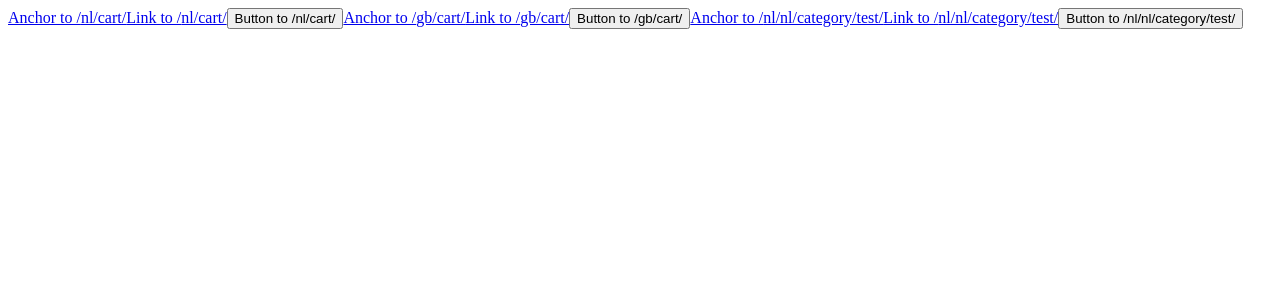
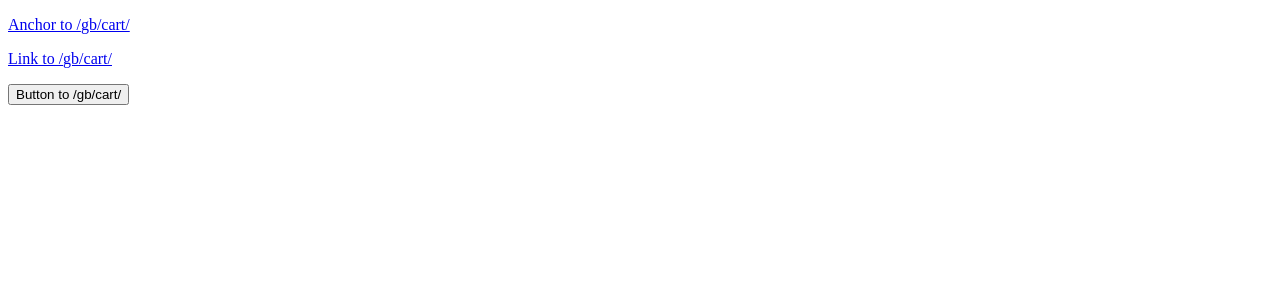
Before and after one commit to Diabl0570/next-test-rewrites-rsc, a Next.js app: page / in a window 1280 px wide. Shown: the top 300 px of the page. Built offline with nearby package versions, Linux system fonts and the light colour scheme.

Commit message:
formatting

```diff
--- a/app/page.tsx
+++ b/app/page.tsx
@@ -10,13 +10,18 @@ const Test = ({ page, href }: { page: string; href?: string }) => {
 
   const id = page.replaceAll("/", "-");
   return (
-    <>
+    <div>
+      <p>
         <a id={`link-${id}`} href={href}>
           Anchor to /{page}
         </a>
+      </p>
+      <p>
         <Link id={`link-${id}`} href={href}>
           Link to /{page}
         </Link>
+      </p>
+      <p>
         <button
           id={`button-${id}`}
           onClick={async () => {
@@ -25,16 +30,15 @@ const Test = ({ page, href }: { page: string; href?: string }) => {
         >
           Button to /{page}
         </button>
-    </>
+      </p>
+    </div>
   );
 };
 
 export default function Page() {
   return (
     <>
-      <Test page="nl/cart/" />
       <Test page="gb/cart/" />
-      <Test page="nl/nl/category/test/" />
     </>
   );
 }
```
Lines whose indentation alone changed are shown as unchanged.
